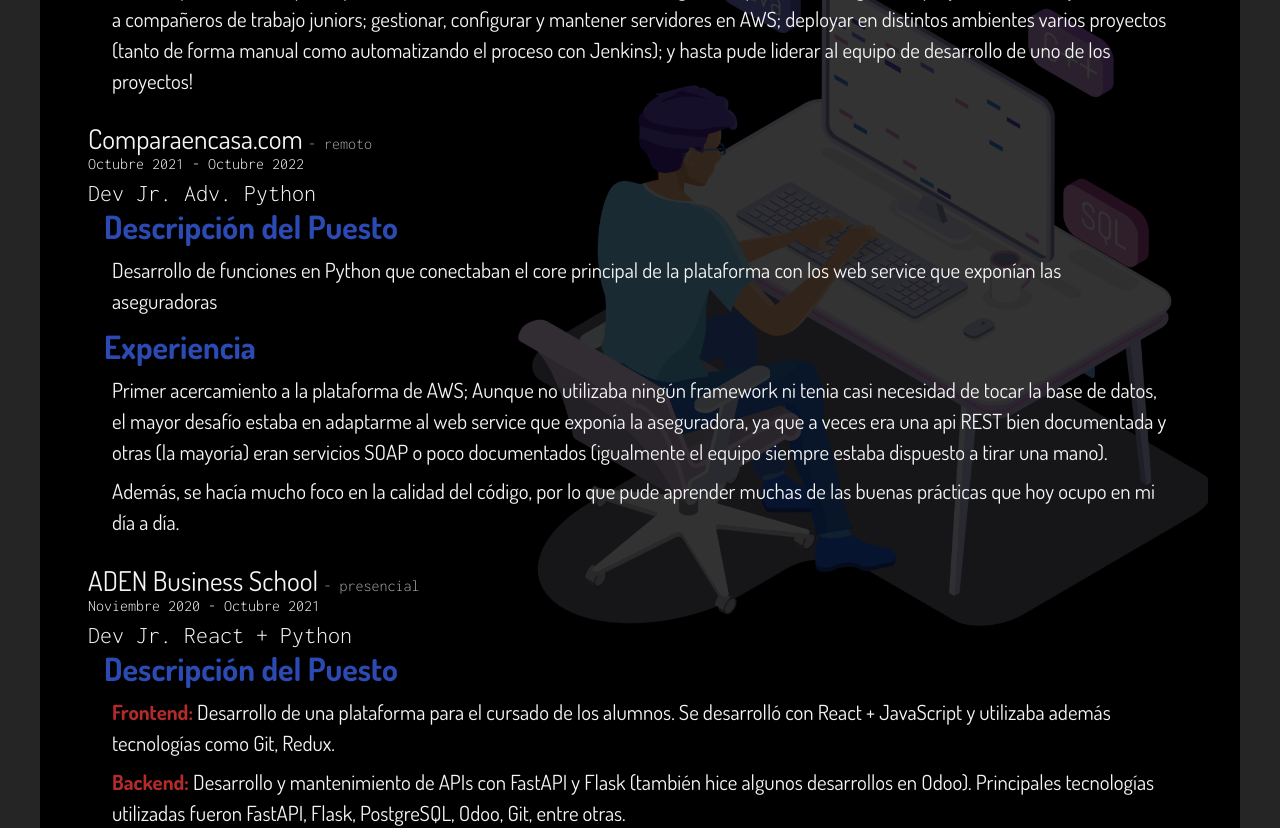
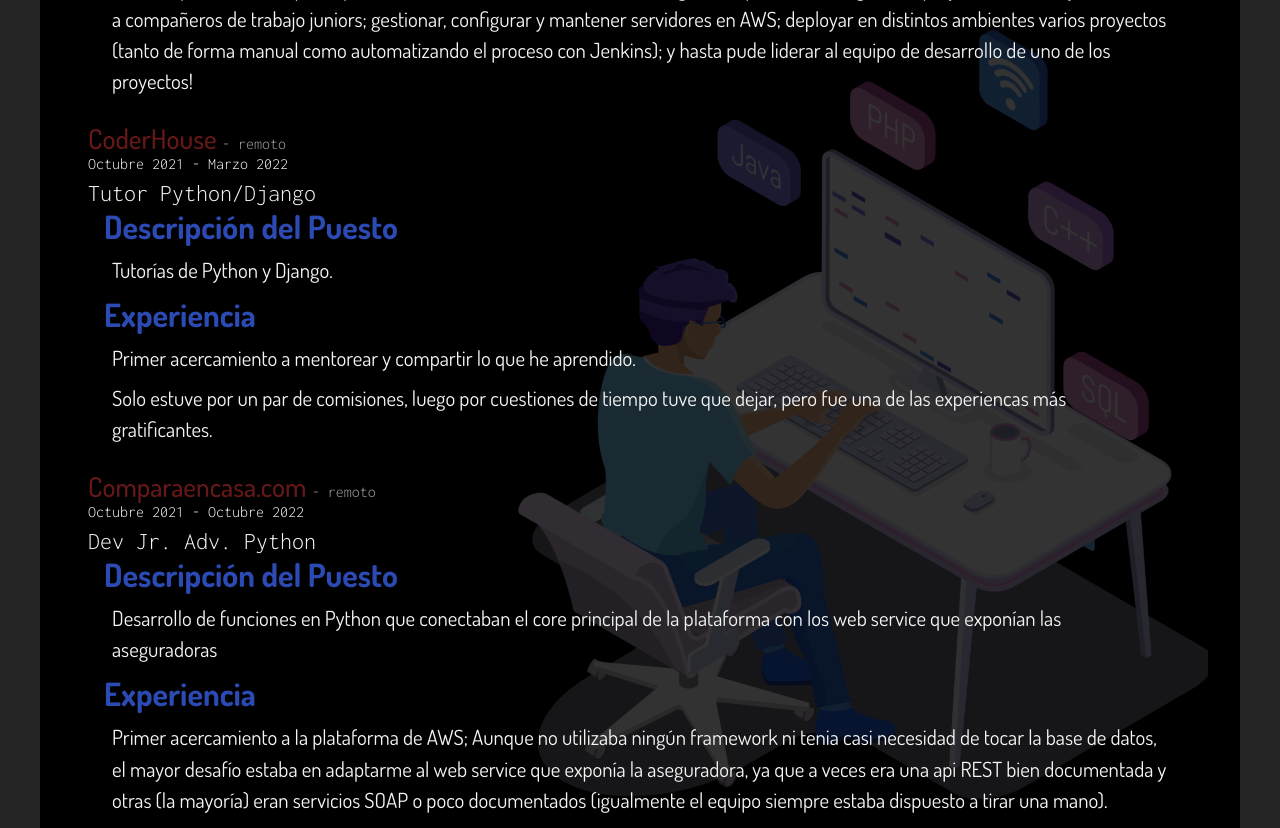
Before and after one commit to juanpanasiti/jp-webpage-new, a React (Vite) app: page / in a window 1280 px wide. Shown: the part 1920-2748 px from the top of the page. Built offline with nearby package versions, Linux system fonts and the light colour scheme.

Commit message:
add job item and some styles

```diff
--- a/src/components/JobItem.tsx
+++ b/src/components/JobItem.tsx
@@ -35,10 +35,14 @@
 `;
 const StyledPlaceTitle = styled.div`
     font-size: 1.7rem;
+    color: rgba(255, 61, 61, 0.4);
+    font-weight: 500;
+
     span {
         font-size: 1rem;
         font-family: 'Inconsolata';
         color: #f5f5f5aa;
+
     }
 `;
 const StyledJobPeriod = styled.div`
--- a/src/data/jobs.data.ts
+++ b/src/data/jobs.data.ts
@@ -20,6 +20,17 @@
         ],
         experience: [
             'Este ha sido hasta ahora uno de los mayores desafíos que he tenido y que me ha llevado mucho más allá de solo tener que programar. Tuve la oportunidad de participar en la toma de decisiones de las tecnologías a implementar en grandes proyectos; instruir y mentorear a compañeros de trabajo juniors; gestionar, configurar y mantener servidores en AWS; deployar en distintos ambientes varios proyectos (tanto de forma manual como automatizando el proceso con Jenkins); y hasta pude liderar al equipo de desarrollo de uno de los proyectos!',
+        ],
+    },
+    {
+        companyName: 'CoderHouse',
+        period: 'Octubre 2021 - Marzo 2022',
+        modality: 'remoto',
+        role: 'Tutor Python/Django',
+        description: ['Tutorías de Python y Django.'],
+        experience: [
+            'Primer acercamiento a mentorear y compartir lo que he aprendido.',
+            'Solo estuve por un par de comisiones, luego por cuestiones de tiempo tuve que dejar, pero fue una de las experiencas más gratificantes.',
         ],
     },
     {
```
